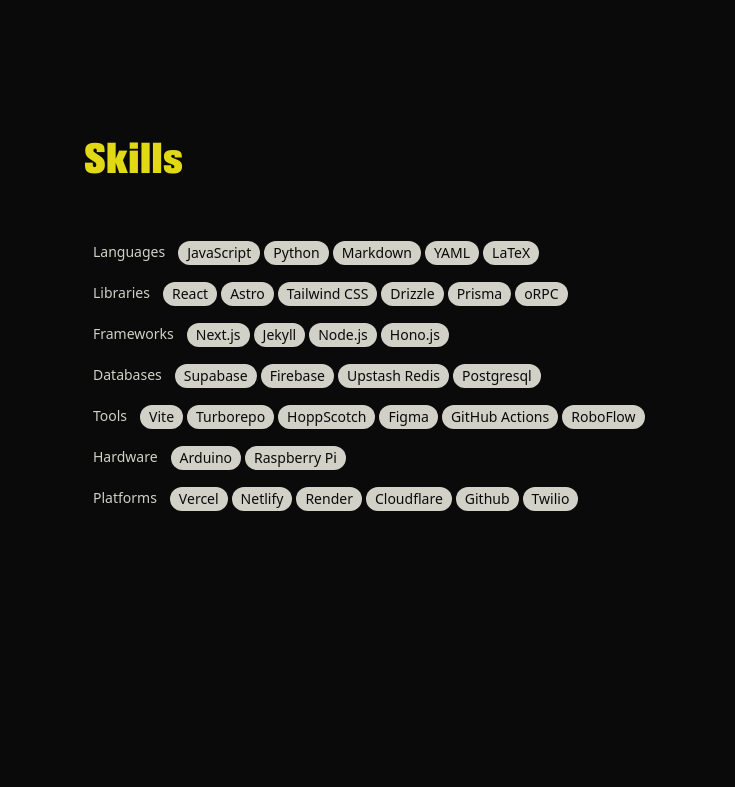
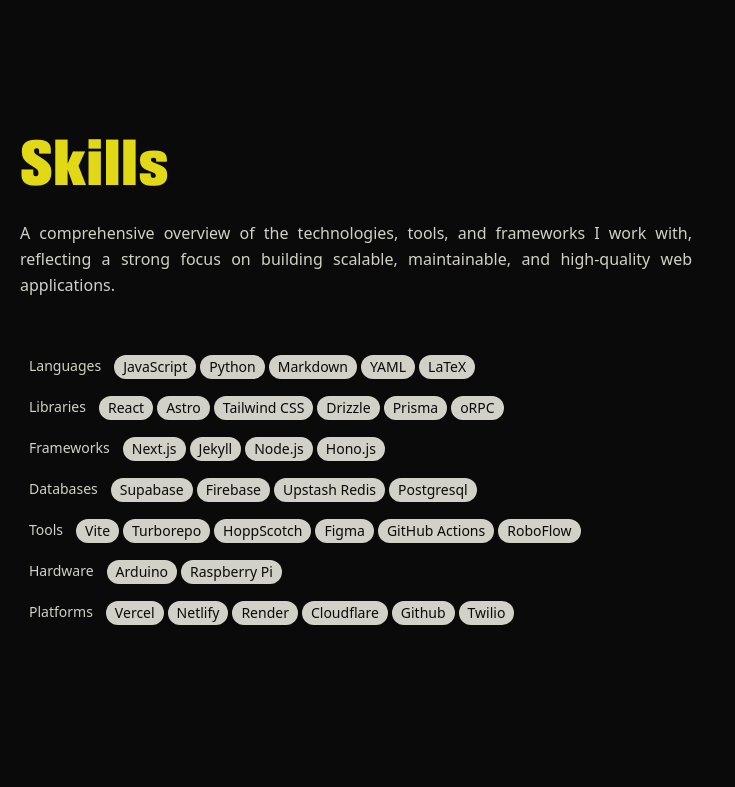
Before and after one commit to alvin-dennis/Personal-Portfolio-2.0, a Next.js app: page / in a window 1280 px wide. Shown: the part 840-1627 px from the top of the page, without its empty margins (0-735 px from the left). Built offline with nearby package versions, Linux system fonts and the light colour scheme.

Commit message:
feat: add paragraph and ui imporvements fro projects

```diff
--- a/src/app/(home)/_components/Experience.tsx
+++ b/src/app/(home)/_components/Experience.tsx
@@ -44,7 +44,7 @@
         whileInView="visible"
         viewport={{ once: true }}
       >
-        <Section text="Work Experience" href="experience">
+      <Section text="Work Experience" href="experience" paragraph="A summary of my professional experience, focusing on real-world projects, collaborative development, and the practical application of modern technologies to deliver reliable and scalable solutions.">
         {experiences.map((experience) => (
           <MotionDiv
             key={experience.id}
--- a/src/app/(home)/_components/Projects.tsx
+++ b/src/app/(home)/_components/Projects.tsx
@@ -3,6 +3,7 @@
 import { useState, useRef, useEffect } from "react"
 import { ArrowUpRight } from "lucide-react"
 import { Variants } from "framer-motion"
+import { cn } from "@/lib/utils"
 import { MotionDiv } from "@/components/Framer"
 import Section from "@/components/Section"
 import Image from "next/image"
@@ -69,7 +70,7 @@
   }
 
   return (
-    <Section text="Projects" href="projects">
+    <Section text="Projects" href="projects" paragraph="A curated selection of projects that demonstrate my approach to building thoughtful, well-engineered applications, with an emphasis on performance, usability, and clean architecture.">
       <div ref={containerRef} onMouseMove={handleMouseMove} className="relative w-full max-w-full mx-auto px-6">
         <div
           className="pointer-events-none absolute z-50 overflow-hidden rounded-xl shadow-2xl"
@@ -110,7 +111,7 @@
         </div>
 
         <div>
-          {SITE_CONTENT.projects.slice(0, 3).map((project, index) => (
+          {SITE_CONTENT.projects.slice(0,4).map((project, index) => (
             <Link
               key={project.name}
               href={project.hosted_url}
@@ -131,29 +132,32 @@
 
                 <div className="relative flex items-start justify-between gap-4">
                   <div className="flex-1 min-w-0">
-                    <div className="inline-flex items-center gap-2">
-                      <h3 className="text-muted-foreground font-medium text-lg tracking-tight">
-                        <span className="relative">
-                          {project.name}
-                          <span
-                            className={`
-                            absolute left-0 -bottom-0.5 h-px
-                            transition-all duration-300 ease-out
-                            ${hoveredIndex === index ? "w-full" : "w-0"}
-                          `}
+                    <div className="relative overflow-hidden h-[60px] md:h-20 group">
+                      <div
+                        className="transition-transform duration-500 ease-[cubic-bezier(0.76,0,0.24,1)] group-hover:-translate-y-1/2"
+                        style={{ transform: "translateY(0%)" }}
+                      >
+                        <div className="h-[60px] md:h-20 flex items-center">
+                          <h2 className="text-muted-foreground text-3xl md:text-5xl">
+                            {project.name}
+                          </h2>
+                        </div>
+
+                        <div className=" flex items-center gap-2">
+                          <h2 className="text-3xl md:text-5xl font-black italic text-primary">
+                            {project.name}
+                          </h2>
+
+                          <ArrowUpRight
+                            className={cn(
+                              "w-20 h-20 text-muted-foreground transition-all duration-300 ease-out",
+                              hoveredIndex === index
+                                ? "opacity-100 translate-x-0 translate-y-0"
+                                : "opacity-0 -translate-x-2 translate-y-2"
+                            )}
                           />
-                        </span>
-                      </h3>
-                      <ArrowUpRight
-                        className={`
-                        w-4 h-4 text-muted-foreground
-                        transition-all duration-300 ease-out
-                        ${hoveredIndex === index
-                            ? "opacity-100 translate-x-0 translate-y-0"
-                            : "opacity-0 -translate-x-2 translate-y-2"
-                          }
-                      `}
-                      />
+                        </div>
+                      </div>
                     </div>
                     <p
                       className={`
--- a/src/app/(home)/_components/Skills.tsx
+++ b/src/app/(home)/_components/Skills.tsx
@@ -60,7 +60,7 @@
       variants={containerVariants}
       className="py-12 md:py-20"
     >
-      <Section text="Skills" href="skills">
+      <Section text="Skills" href="skills" paragraph="A comprehensive overview of the technologies, tools, and frameworks I work with, reflecting a strong focus on building scalable, maintainable, and high-quality web applications.">
         <MotionDiv
           viewport={{ once: true }}
           variants={containerVariants}
--- /dev/null
+++ b/src/app/(home)/_components/Stats.tsx
@@ -0,0 +1,64 @@
+import { Variants } from "framer-motion";
+import { MotionSection, MotionDiv, MotionP } from "@/components/Framer";
+import Section from "@/components/Section";
+
+interface Stat {
+    label: string;
+    value: string;
+}
+
+interface StatsProps {
+    stats: Stat[];
+}
+
+const containerVariants: Variants = {
+    hidden: {},
+    visible: {
+        transition: {
+            staggerChildren: 0.15,
+            delayChildren: 0.1,
+        },
+    },
+};
+
+const fadeInUp: Variants = {
+    hidden: { opacity: 0, y: 20 },
+    visible: {
+        opacity: 1,
+        y: 0,
+        transition: { duration: 0.5, ease: [0.42, 0, 0.58, 1] },
+    },
+};
+
+export default function Stats({ stats }: StatsProps) {
+    return (
+        <Section
+            text="Stats"
+            href="stats"
+            paragraph="Key professional metrics reflecting experience, projects, and expertise."
+        >
+            <MotionDiv
+                className="grid grid-cols-2 md:grid-cols-4 gap-6 mt-8"
+                variants={containerVariants}
+                initial="hidden"
+                whileInView="visible"
+                viewport={{ once: true }}
+            >
+                {stats.map((stat) => (
+                    <MotionDiv
+                        key={stat.label}
+                        variants={fadeInUp}
+                        className="flex flex-col items-center justify-center p-4 bg-background rounded-lg shadow-sm"
+                    >
+                        <MotionP className="text-2xl font-bold text-primary">
+                            {stat.value}
+                        </MotionP>
+                        <MotionP className="mt-1 text-sm text-muted-foreground text-center">
+                            {stat.label}
+                        </MotionP>
+                    </MotionDiv>
+                ))}
+            </MotionDiv>
+        </Section>
+    );
+}
--- a/src/app/(home)/_components/Testmonials.tsx
+++ b/src/app/(home)/_components/Testmonials.tsx
@@ -100,7 +100,8 @@
         return () => window.removeEventListener("resize", updateSize);
     }, []);
     return (
-        <Section text="Testimonials" href="testimonials">
+        <Section text="Testimonials" href="testimonials" paragraph="Feedback and testimonials from collaborators, clients, and peers that reflect my work ethic, technical expertise, and ability to deliver high-quality solutions in a professional environment."
+        >
         <div
             className="relative w-full overflow-hidden"
             style={{ height: 600 }}
--- a/src/app/(home)/page.tsx
+++ b/src/app/(home)/page.tsx
@@ -12,7 +12,9 @@
 const Skills = dynamic(() => import("@/app/(home)/_components/Skills"));
 const Experience = dynamic(() => import("@/app/(home)/_components/Experience"));
 const Education = dynamic(() => import("@/app/(home)/_components/Education"));
-const Projects = dynamic(() => import("@/app/(home)/_components/Projects").then((m) => m.Projects));
+const Projects = dynamic(() =>
+  import("@/app/(home)/_components/Projects").then((m) => m.Projects)
+);
 // const Testimonials = dynamic(() => import("@/app/(home)/_components/Testmonials").then((m) => m.Testimonials));
 
 export default function Home() {
@@ -33,7 +35,6 @@
   ) as typeof SITE_CONTENT.skills;
 
   return (
-    <>
     <AnimatePresence mode="wait">
       {loading ? (
         <MotionDiv
@@ -61,6 +62,5 @@
         </MotionMain>
       )}
     </AnimatePresence>
-    </>
   );
 }
--- a/src/app/layout.tsx
+++ b/src/app/layout.tsx
@@ -63,7 +63,7 @@
         suppressHydrationWarning
       >
         <body className={`${druksuper.variable} ${leaguespartan.variable} font-leaguespartan antialiased bg-background text-foreground`}>
-          <main className="mx-auto max-w-6xl flex-1 px-5 pb-28">
+          <main className="mx-auto max-w-7xl flex-1 px-5">
             <ScrollProgress className="bg-primary" />
             {children}
           </main>
--- a/src/components/Section.tsx
+++ b/src/components/Section.tsx
@@ -1,9 +1,10 @@
 import { Variants } from "framer-motion";
-import { MotionSection, MotionH2 } from "@/components/Framer";
+import { MotionSection, MotionH2, MotionP } from "@/components/Framer";
 
 interface Props {
   text: string;
   href: string;
+  paragraph?: string;
   children?: React.ReactNode;
 }
 
@@ -16,7 +17,12 @@
   },
 };
 
-export default function Section({ text, href, children }: Props) {
+export default function Section({
+  text,
+  href,
+  paragraph,
+  children,
+}: Props) {
   return (
     <MotionSection
       id={href}
@@ -27,11 +33,19 @@
       viewport={{ once: true }}
     >
       <MotionH2
-        className="mb-14 text-3xl md:text-5xl text-primary"
+        className="mb-6 text-5xl md:text-7xl text-primary"
         variants={fadeInUp}
       >
         {text}
       </MotionH2>
+      {paragraph && (
+        <MotionP
+          className="mb-14 max-w-2xl text-md text-justify leading-relaxed"
+          variants={fadeInUp}
+        >
+          {paragraph}
+        </MotionP>
+      )}
       {children}
     </MotionSection>
   );
```
Lines whose indentation alone changed are shown as unchanged.
